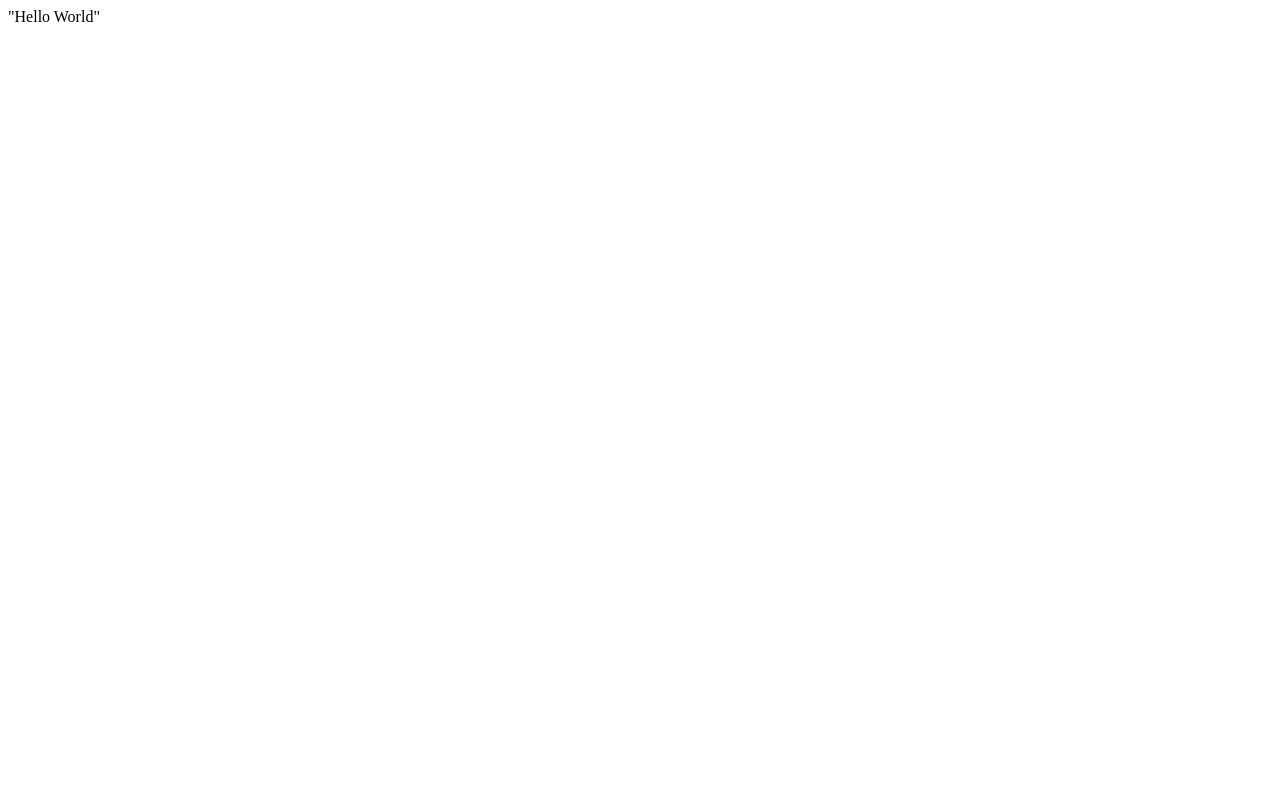
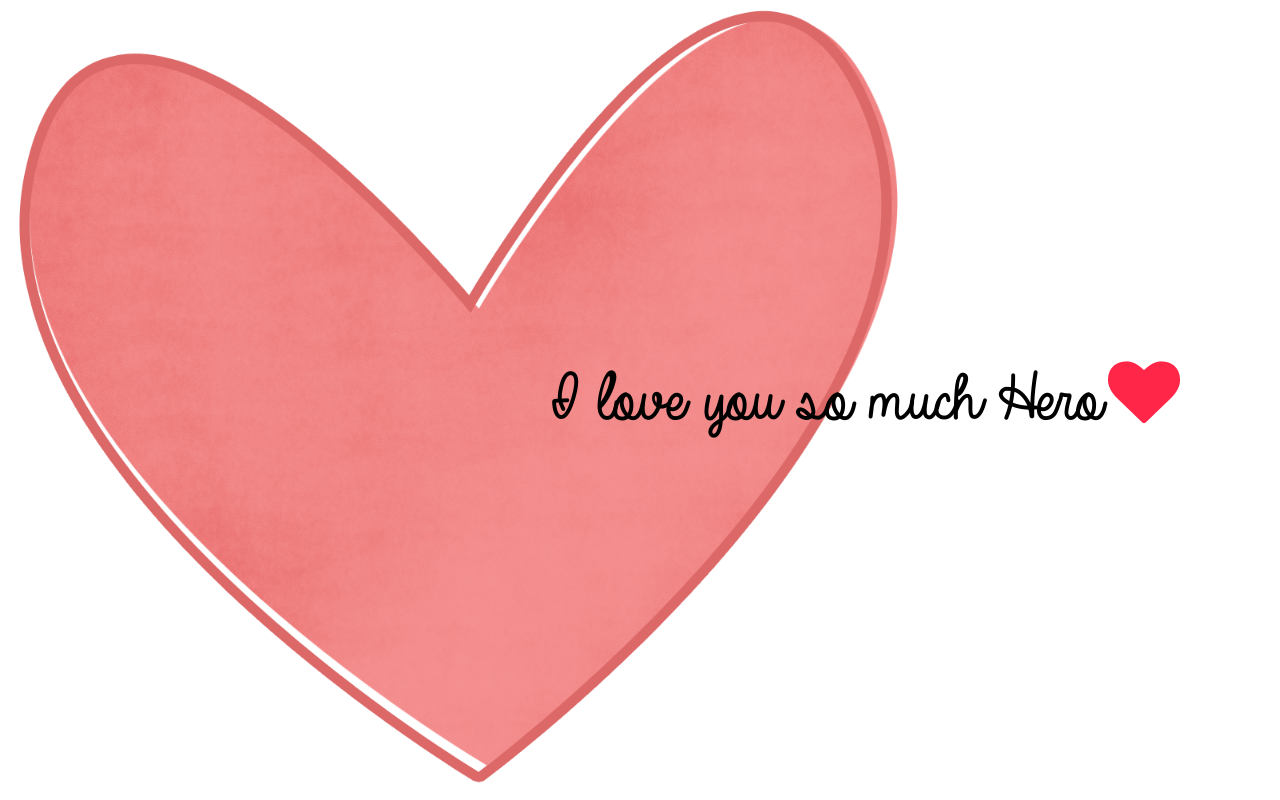
Before and after one commit to YayaFTW/yayaftw.github.io, a PHP site: page / in a window 1280 px wide. Before the commit the page is almost empty. Run offline with PHP 8.4, Linux system fonts and the light colour scheme; some libraries are stand-ins or nearby versions.

Commit message:
Initial commit

```diff
--- a/index.html
+++ b/index.html
@@ -1 +1,14 @@
-"Hello World"
+<html>
+
+<head>
+    <link rel="stylesheet" href="https://maxcdn.bootstrapcdn.com/font-awesome/4.4.0/css/font-awesome.min.css">
+    <link rel="stylesheet" href="style.css">
+</head>
+
+<body>
+    <div class="caption">
+        I love you so much Hero <span class="fa fa-heart red"></span>
+    </div>
+</body>
+
+</html>
--- a/style.css
+++ b/style.css
@@ -1,3 +1,23 @@
-body{
-    background: url('heart.png');
+@font-face {
+    font-family: always;
+    src: url('Always In My Heart.ttf')
 }
+
+body {
+    background: url('heart.png') no-repeat;
+    background-size: contain;
+    font-family: always;
+    margin-right: 100px;
+}
+
+.caption {
+    float: right;
+    position: relative;
+    top: 50%;
+    transform: translateY(-50%);
+    font-size: 72px;
+}
+
+.red {
+    color: #ff2647;
+}
```
Also changed, not shown: Always In My Heart.ttf (added).
